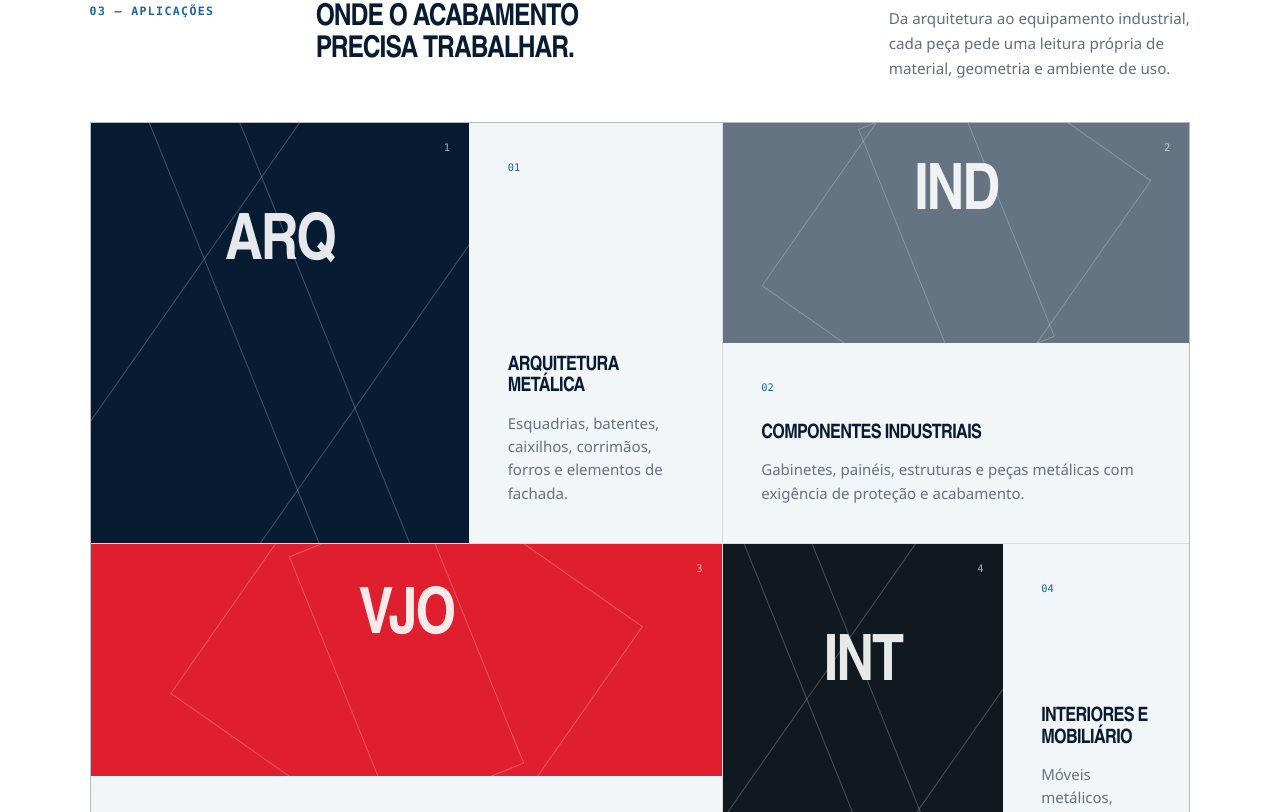
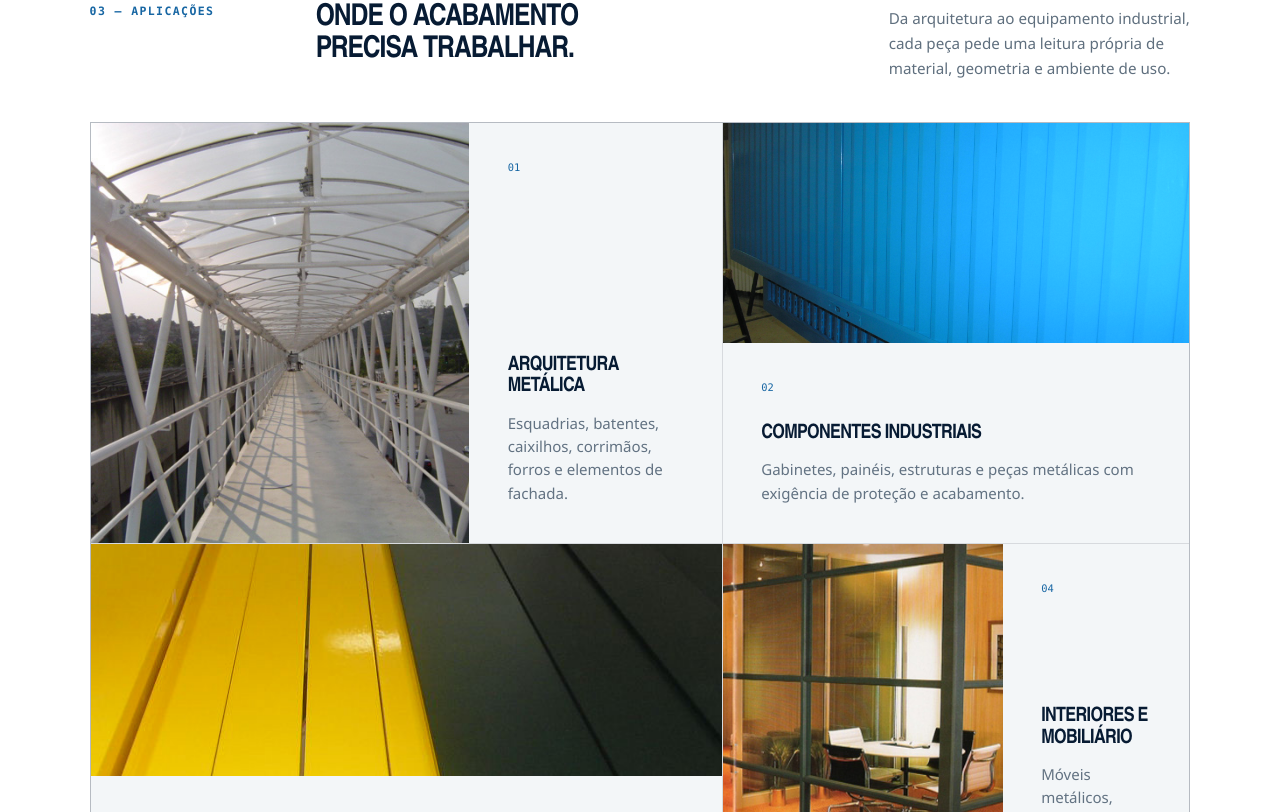
Before and after one commit to PauloHenrique2651/site-primapox, a Next.js app: page / in a window 1280 px wide. Shown: the part 2468-3280 px from the top of the page. Built offline with nearby package versions, Linux system fonts and the light colour scheme.

Commit message:
Add application photos and fix hero and quote navigation

```diff
--- a/app/aplicacoes/page.tsx
+++ b/app/aplicacoes/page.tsx
@@ -1,4 +1,5 @@
 import type { Metadata } from "next";
+import { ApplicationVisual } from "@/components/ApplicationVisual";
 import { ContactBand } from "@/components/ContactBand";
 import { PageHero } from "@/components/PageHero";
 import { applications } from "@/data/site";
@@ -13,7 +14,7 @@ export default function AplicacoesPage() {
         <div className="shell application-index">
           {applications.map((application, index) => (
             <article key={application.code}>
-              <div className={`application-index__code application-index__code--${application.tone}`}><span>{application.code}</span></div>
+              <ApplicationVisual className={`application-index__code application-index__code--${application.tone}`} image={application.image} alt={application.imageAlt} position={application.imagePosition} />
               <div><span>0{index + 1}</span><h2>{application.title}</h2><p>{application.description}</p></div>
             </article>
           ))}
--- a/app/globals.css
+++ b/app/globals.css
@@ -256,6 +256,7 @@ img { display: block; max-width: 100%; }
 .quote-section__intro h2 { margin: 1.8rem 0 2rem; color: var(--navy); font: 900 var(--type-section)/1.08 var(--display); letter-spacing: -.035em; text-transform: uppercase; }
 .quote-section__intro h2 em { color: var(--red); font-style: normal; }
 .quote-section__intro > p:last-child { max-width: 410px; color: #657482; line-height: 1.65; }
+.quote-form, .form-success { scroll-margin-top: 110px; }
 .quote-form { padding-top: 2rem; border-top: 4px solid var(--navy); }
 .quote-form__grid { display: grid; grid-template-columns: 1fr 1fr; gap: 0 1.5rem; }
 .quote-form label { position: relative; display: block; margin-bottom: 1.4rem; }
--- a/app/page.tsx
+++ b/app/page.tsx
@@ -1,4 +1,5 @@
 import Link from "next/link";
+import { ApplicationVisual } from "@/components/ApplicationVisual";
 import { BeforeAfter } from "@/components/BeforeAfter";
 import { IndustrialGallery } from "@/components/IndustrialGallery";
 import { ProtectionExplorer } from "@/components/ProtectionExplorer";
@@ -9,7 +10,7 @@ import { applications, benefits, processSteps } from "@/data/site";
 export default function HomePage() {
   return (
     <>
-      <section className="hero">
+      <section className="hero" id="inicio">
         <video className="hero__video" autoPlay muted loop playsInline preload="auto" aria-hidden="true">
           <source src="/media/primapox-hero.mp4" type="video/mp4" />
         </video>
@@ -20,7 +21,7 @@ export default function HomePage() {
             <h1>Proteção que adere.<br /><em>Qualidade que permanece.</em></h1>
             <p className="hero__copy">Revestimento técnico para componentes metálicos, com cobertura uniforme, alta resistência e acabamento de alto padrão.</p>
             <div className="hero__actions">
-              <Link className="button button--red" href="/contato">Solicitar orçamento <span className="icon icon--north-east" aria-hidden="true" /></Link>
+              <a className="button button--red" href="#orcamento">Solicitar orçamento <span className="icon icon--north-east" aria-hidden="true" /></a>
               <Link className="button button--ghost" href="/galeria">Ver trabalhos <span className="icon" aria-hidden="true" /></Link>
             </div>
           </div>
@@ -98,11 +99,7 @@ export default function HomePage() {
           <div className="application-mosaic">
             {applications.map((application, index) => (
               <article className={`application-card application-card--${application.tone}`} key={application.code}>
-                <div className="application-card__visual" aria-hidden="true">
-                  <span>{application.code}</span>
-                  <i />
-                  <b>{index + 1}</b>
-                </div>
+                <ApplicationVisual className="application-card__visual" image={application.image} alt={application.imageAlt} position={application.imagePosition} />
                 <div className="application-card__copy">
                   <span>{String(index + 1).padStart(2, "0")}</span>
                   <h3>{application.title}</h3>
@@ -149,7 +146,7 @@ export default function HomePage() {
         </div>
       </section>
 
-      <section className="section quote-section" id="orcamento">
+      <section className="section quote-section">
         <div className="shell">
           <div className="quote-section__intro">
             <p className="eyebrow">07 — Novo projeto</p>
--- /dev/null
+++ b/components/ApplicationVisual.module.css
@@ -0,0 +1,14 @@
+.visual {
+  position: relative;
+  overflow: hidden;
+  isolation: isolate;
+}
+
+.visual.visual::before,
+.visual.visual::after {
+  content: none;
+}
+
+.image {
+  object-fit: cover;
+}
--- /dev/null
+++ b/components/ApplicationVisual.tsx
@@ -0,0 +1,24 @@
+import Image from "next/image";
+import styles from "./ApplicationVisual.module.css";
+
+type ApplicationVisualProps = {
+  className: string;
+  image: string;
+  alt: string;
+  position?: string;
+};
+
+export function ApplicationVisual({ className, image, alt, position = "center" }: ApplicationVisualProps) {
+  return (
+    <div className={`${className} ${styles.visual}`}>
+      <Image
+        src={image}
+        alt={alt}
+        fill
+        sizes="(max-width: 800px) 100vw, 50vw"
+        className={styles.image}
+        style={{ objectPosition: position }}
+      />
+    </div>
+  );
+}
--- a/components/BrandMark.tsx
+++ b/components/BrandMark.tsx
@@ -1,10 +1,11 @@
+import type { MouseEventHandler } from "react";
 import Link from "next/link";
 import Image from "next/image";
 import styles from "./BrandMark.module.css";
 
-export function BrandMark({ compact = false }: { compact?: boolean }) {
+export function BrandMark({ compact = false, onClick }: { compact?: boolean; onClick?: MouseEventHandler<HTMLAnchorElement> }) {
   return (
-    <Link className={`brand-mark ${styles.brand}`} data-compact={compact} href="/" aria-label="Primapox — página inicial">
+    <Link className={`brand-mark ${styles.brand}`} data-compact={compact} href="/#inicio" aria-label="Primapox — voltar ao início" onClick={onClick}>
       <span className={styles.plate}>
         <Image
           className={styles.logo}
--- a/components/ContactBand.tsx
+++ b/components/ContactBand.tsx
@@ -1,4 +1,3 @@
-import Link from "next/link";
 
 export function ContactBand() {
   return (
@@ -6,7 +5,7 @@ export function ContactBand() {
       <div className="shell contact-band__inner">
         <p>Tem uma peça ou um lote para avaliar?</p>
         <h2>Envie o escopo.<br />Começamos pela superfície.</h2>
-        <Link className="button button--red" href="/contato">Solicitar análise <span className="icon icon--north-east" aria-hidden="true" /></Link>
+        <a className="button button--red" href="/contato#orcamento">Solicitar análise <span className="icon icon--north-east" aria-hidden="true" /></a>
       </div>
     </section>
   );
--- a/components/QuoteForm.tsx
+++ b/components/QuoteForm.tsx
@@ -13,7 +13,7 @@ export function QuoteForm() {
 
   if (status === "sent") {
     return (
-      <div className="form-success" role="status">
+      <div className="form-success" id="orcamento" role="status">
         <span className="form-success__check" aria-hidden="true" />
         <h3>Escopo preparado.</h3>
         <p>A versão local não envia dados. Para falar agora, ligue para (21) 3448-7320 ou escreva para primapox@primapox.com.</p>
@@ -23,7 +23,7 @@ export function QuoteForm() {
   }
 
   return (
-    <form className="quote-form" onSubmit={handleSubmit}>
+    <form className="quote-form" id="orcamento" onSubmit={handleSubmit}>
       <div className="quote-form__grid">
         <label>
           <span>Nome *</span>
--- a/components/SiteHeader.tsx
+++ b/components/SiteHeader.tsx
@@ -1,11 +1,14 @@
 "use client";
 
 import Link from "next/link";
+import { usePathname } from "next/navigation";
 import { useEffect, useState } from "react";
 import { BrandMark } from "@/components/BrandMark";
 import { navigation } from "@/data/site";
 
 export function SiteHeader() {
+  const pathname = usePathname();
+  const quoteHref = pathname === "/" ? "#orcamento" : "/contato#orcamento";
   const [open, setOpen] = useState(false);
   const [scrolled, setScrolled] = useState(false);
 
@@ -26,7 +29,7 @@ export function SiteHeader() {
   return (
     <header className={`site-header ${scrolled ? "is-scrolled" : ""} ${open ? "is-open" : ""}`}>
       <div className="site-header__inner shell">
-        <BrandMark compact />
+        <BrandMark compact onClick={() => setOpen(false)} />
         <nav className="desktop-nav" aria-label="Navegação principal">
           {navigation.map((item) => (
             <Link key={item.href} href={item.href}>
@@ -34,9 +37,9 @@ export function SiteHeader() {
             </Link>
           ))}
         </nav>
-        <Link className="header-cta" href="/contato">
+        <a className="header-cta" href={quoteHref}>
           Solicitar orçamento <span className="icon icon--north-east" aria-hidden="true" />
-        </Link>
+        </a>
         <button
           className="menu-button"
           type="button"
@@ -57,10 +60,10 @@ export function SiteHeader() {
               {item.label}
             </Link>
           ))}
-          <Link className="mobile-menu__cta" href="/contato" onClick={() => setOpen(false)}>
+          <a className="mobile-menu__cta" href={quoteHref} onClick={() => setOpen(false)}>
             <span>05</span>
             Solicitar orçamento
-          </Link>
+          </a>
         </nav>
       </div>
     </header>
--- a/data/site.ts
+++ b/data/site.ts
@@ -45,24 +45,36 @@ export const applications = [
     title: "Arquitetura metálica",
     description: "Esquadrias, batentes, caixilhos, corrimãos, forros e elementos de fachada.",
     tone: "blue",
+    image: "/gallery/17.jpg",
+    imageAlt: "Passarela metálica com estrutura e guarda-corpos brancos, do acervo Primapox",
+    imagePosition: "center",
   },
   {
     code: "IND",
     title: "Componentes industriais",
     description: "Gabinetes, painéis, estruturas e peças metálicas com exigência de proteção e acabamento.",
     tone: "steel",
+    image: "/gallery/45.jpg",
+    imageAlt: "Componente industrial de grande porte com acabamento azul, do acervo Primapox",
+    imagePosition: "center",
   },
   {
     code: "VJO",
     title: "Varejo e exposição",
     description: "Gôndolas, araras, cestos, prateleiras e sistemas metálicos de organização.",
     tone: "red",
+    image: "/gallery/44.jpg",
+    imageAlt: "Perfis metálicos com acabamento amarelo e grafite, do acervo Primapox",
+    imagePosition: "center",
   },
   {
     code: "INT",
     title: "Interiores e mobiliário",
     description: "Móveis metálicos, divisórias, luminárias, aramados e componentes de uso interno.",
     tone: "carbon",
+    image: "/gallery/40.jpg",
+    imageAlt: "Divisória de vidro com estrutura metálica escura em ambiente interno, do acervo Primapox",
+    imagePosition: "center",
   },
 ];
 
```
